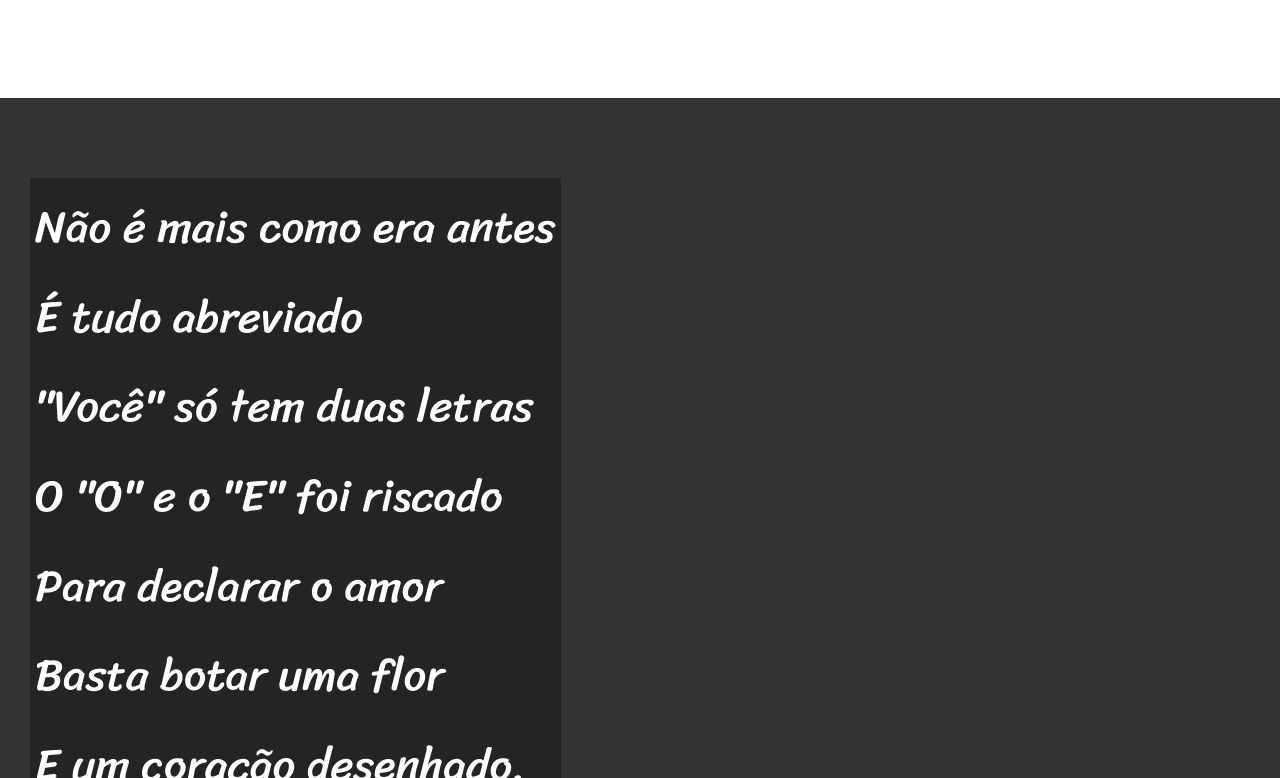
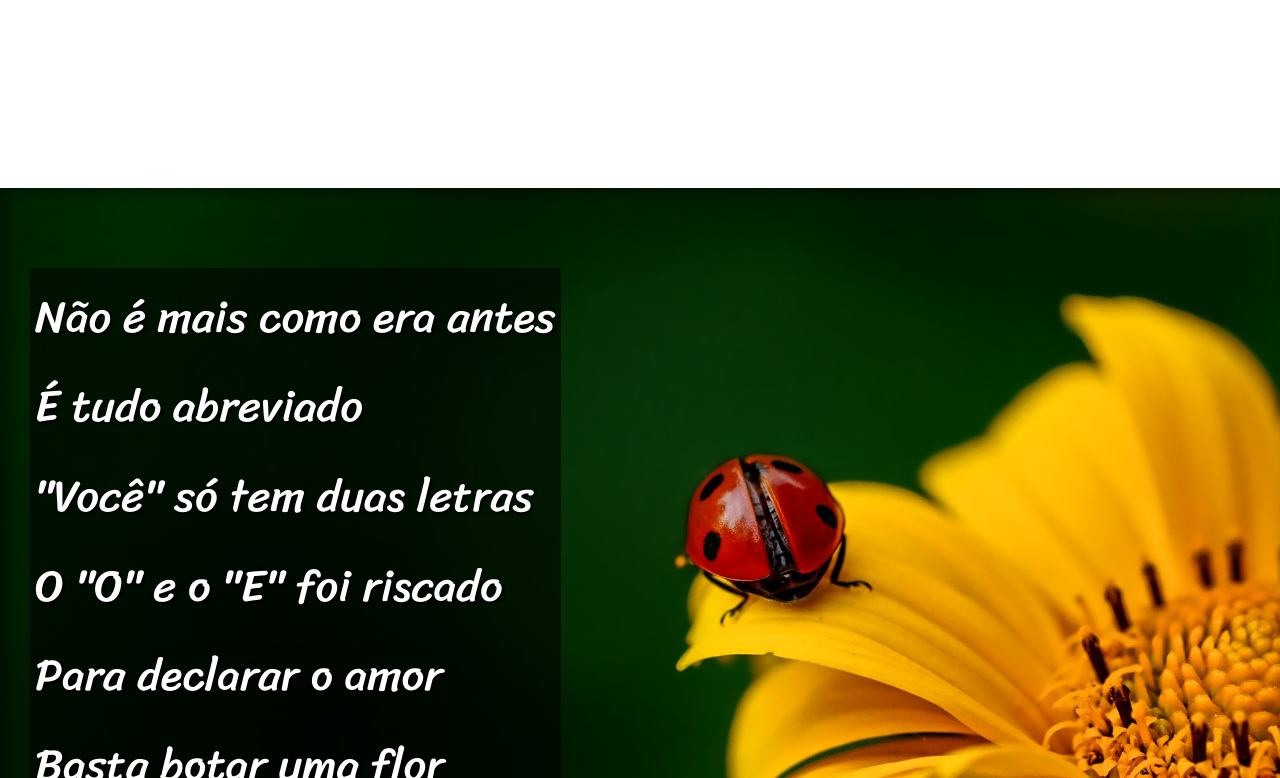
Before and after one commit to FernandesCostaDev/HTML-CSS, a plain HTML site: page Desafios/12_desafio/index.html in a window 1280 px wide. Shown: the part 882-1660 px from the top of the page. Drawn offline with Linux system fonts and the light colour scheme.

Commit message:
projeto cordel finalizado

```diff
--- a/Desafios/12_desafio/index.html
+++ b/Desafios/12_desafio/index.html
@@ -29,7 +29,7 @@
         </p>
     </section>
 
-    <section class="imagem">
+    <section class="imagem" id="img01">
         <p>
             Não é mais como era antes <br>
             É tudo abreviado <br>
@@ -62,7 +62,7 @@
         </p>
     </section>
 
-    <section class="imagem">
+    <section class="imagem" id="img02">
         <p>
             Tenho saudade das cartas <br>
             Escritas com a própria mão <br>
--- a/Desafios/12_desafio/meuEstilo.css
+++ b/Desafios/12_desafio/meuEstilo.css
@@ -75,14 +75,23 @@ section{
     font-size: 3.5vw;
 }
 
+section > p{
+    padding-bottom: 2em;
+}
+
 section.normal{
     background-color: white;
     color: black;
 }
 
+/*Section de imagem com efeito paralax*/
 section.imagem{
     background-color: rgb(53, 52, 52);
     color: white;
+    box-shadow: inset 6px 6px 13px 0px rgba(0, 0, 0, 0.418);
+    background-size: cover;
+    background-attachment: fixed;
+
 }
 
 section.imagem > p{
@@ -90,7 +99,17 @@ section.imagem > p{
     display: inline-block;
 
     padding: 5px;
-    background-color: rgba(0, 0, 0, 0.315);
+    background-color: rgba(0, 0, 0, 0.527);
+    text-shadow: 2px 2px 3px black;
+}
+
+section#img01{
+    background-image: url(midias/imagem/background001.jpg);
+    background-position: right center;
+}
+
+section#img02{
+    background-image: url(midias/imagem/background002.jpg);
 }
 
 footer{
```
